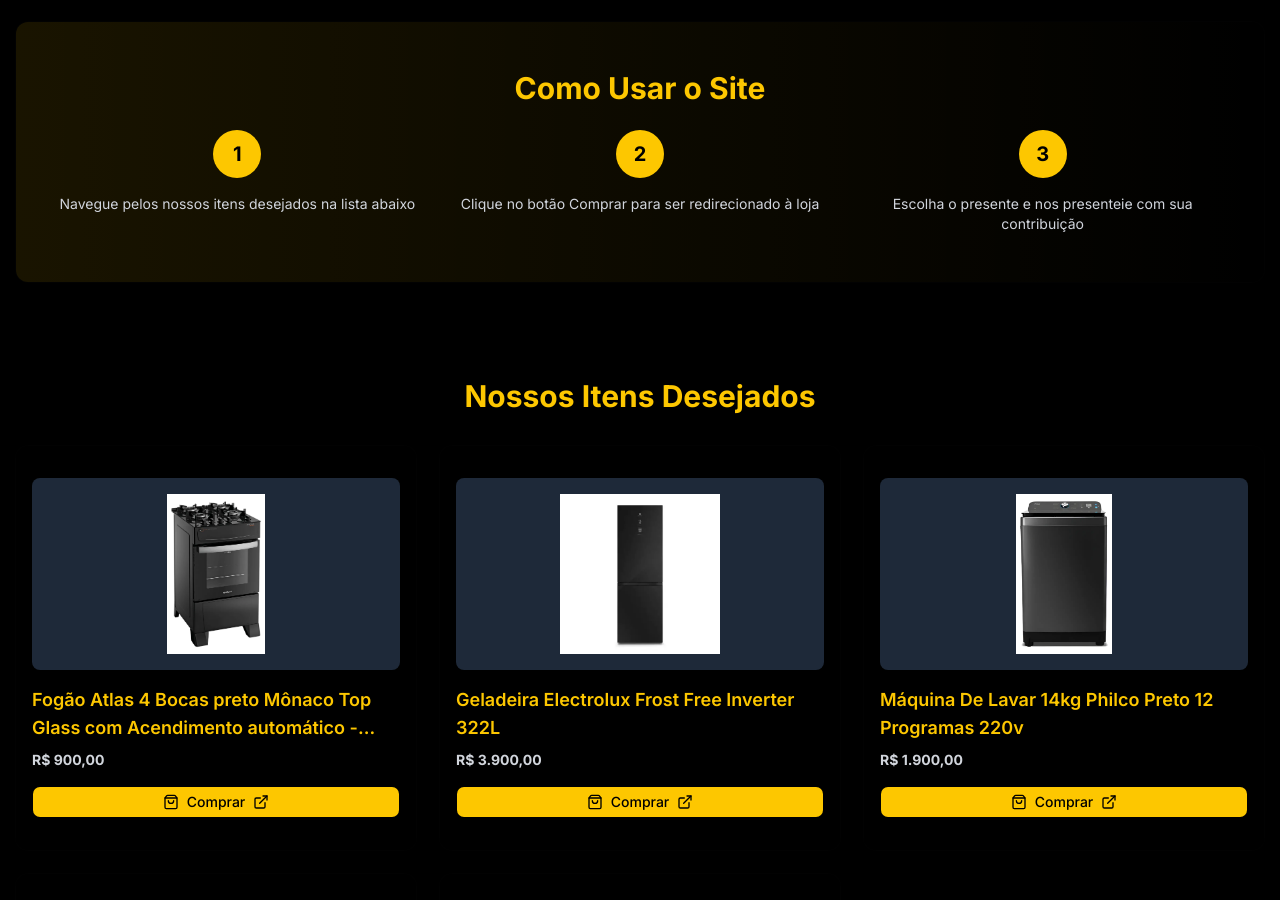
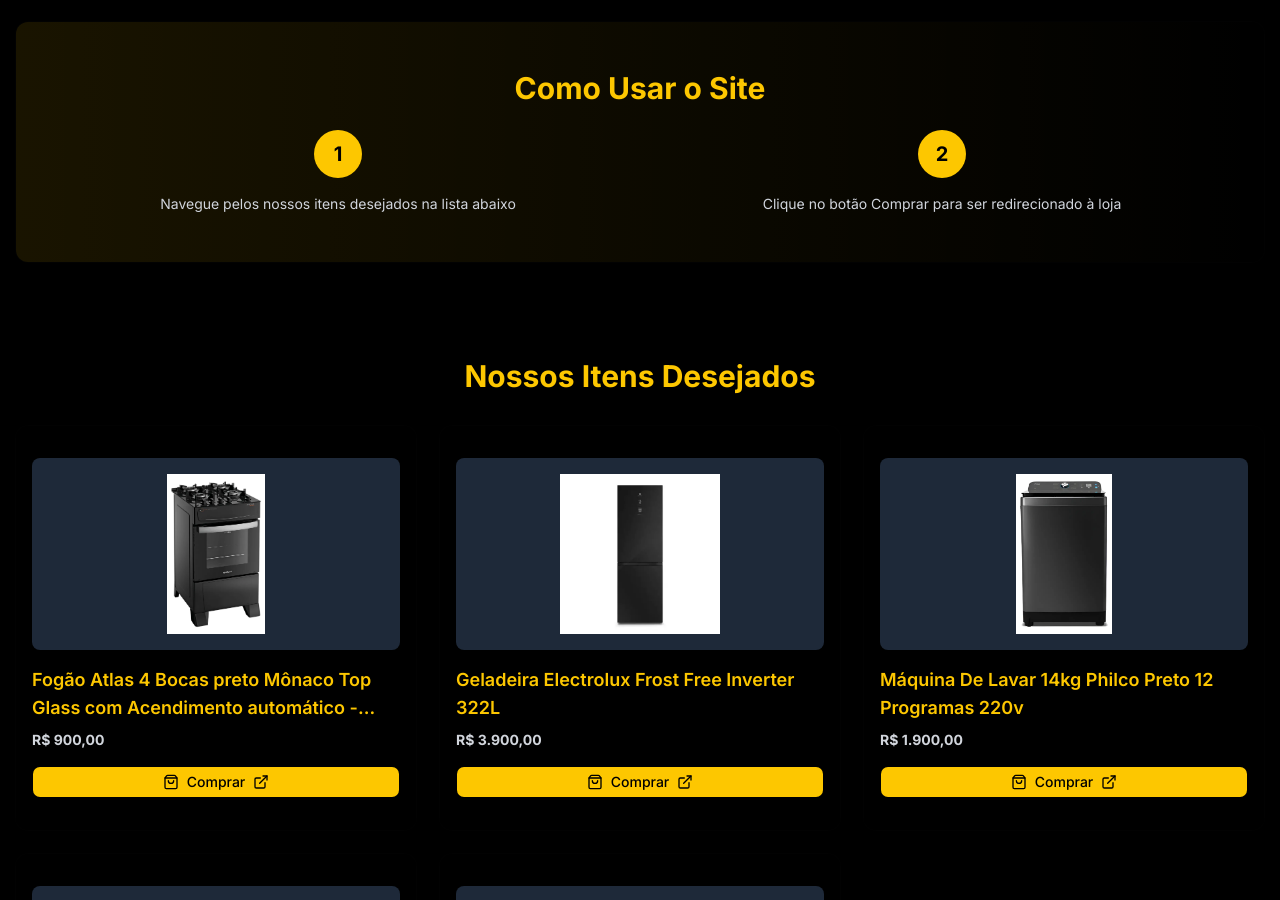
Before and after one commit to GustavoAndrade14/cha-casa-nova, a Next.js app: page / in a window 1280 px wide. Shown: the part 1320-2220 px from the top of the page. Built offline with nearby package versions, Linux system fonts and the light colour scheme.

Commit message:
removido o terceiro paço de Como Usar o Site

```diff
--- a/app/page.tsx
+++ b/app/page.tsx
@@ -106,7 +106,7 @@
             <h2 className="text-3xl font-bold text-yellow-400 mb-6 text-center">
               Como Usar o Site
             </h2>
-            <div className="grid md:grid-cols-3 gap-6">
+            <div className="grid md:grid-cols-2 gap-6">
               <div className="text-center">
                 <div className="w-12 h-12 rounded-full bg-yellow-400 text-black font-bold text-xl flex items-center justify-center mx-auto mb-4">
                   1
@@ -123,14 +123,14 @@
                   Clique no botão Comprar para ser redirecionado à loja
                 </p>
               </div>
-              <div className="text-center">
+              {/* <div className="text-center">
                 <div className="w-12 h-12 rounded-full bg-yellow-400 text-black font-bold text-xl flex items-center justify-center mx-auto mb-4">
                   3
                 </div>
                 <p className="text-gray-300">
                   Escolha o presente e nos presenteie com sua contribuição
                 </p>
-              </div>
+              </div> */}
             </div>
           </CardContent>
         </Card>
```
